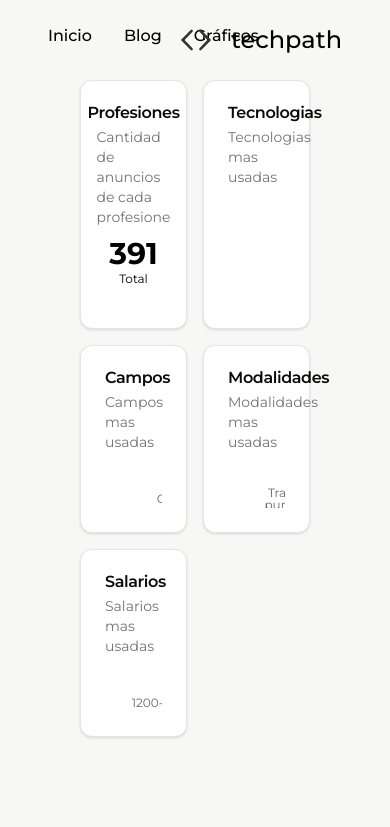
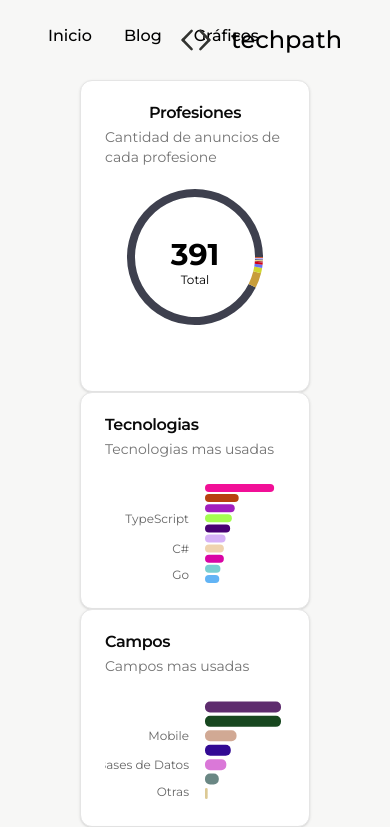
Before and after one commit to AdrianSouto/techpath, a Next.js app: page /charts in a window 390 px wide. Shown: the top 827 px of the page. Built offline with nearby package versions, Linux system fonts and the light colour scheme; a web font is replaced by a local one.

Commit message:
NEW:  Vista movil de graficos: 1 grafico por fila
FIX:

```diff
--- a/app/charts/page.tsx
+++ b/app/charts/page.tsx
@@ -85,7 +85,7 @@ export default function Charts() {
         .slice(0, 10)
 
     return (
-        <div className={'grid grid-cols-2 gap-4 p-20'}>
+        <div className={'grid grid-cols-1 lg:grid-cols-2 lg:gap-4 p-20'}>
             <MyPieChart data={topProfesiones}/>
             <MyBarChart name={"Tecnologias"} data={topTecnologias}/>
             <MyBarChart name={"Campos"} data={topCampos}/>
```
